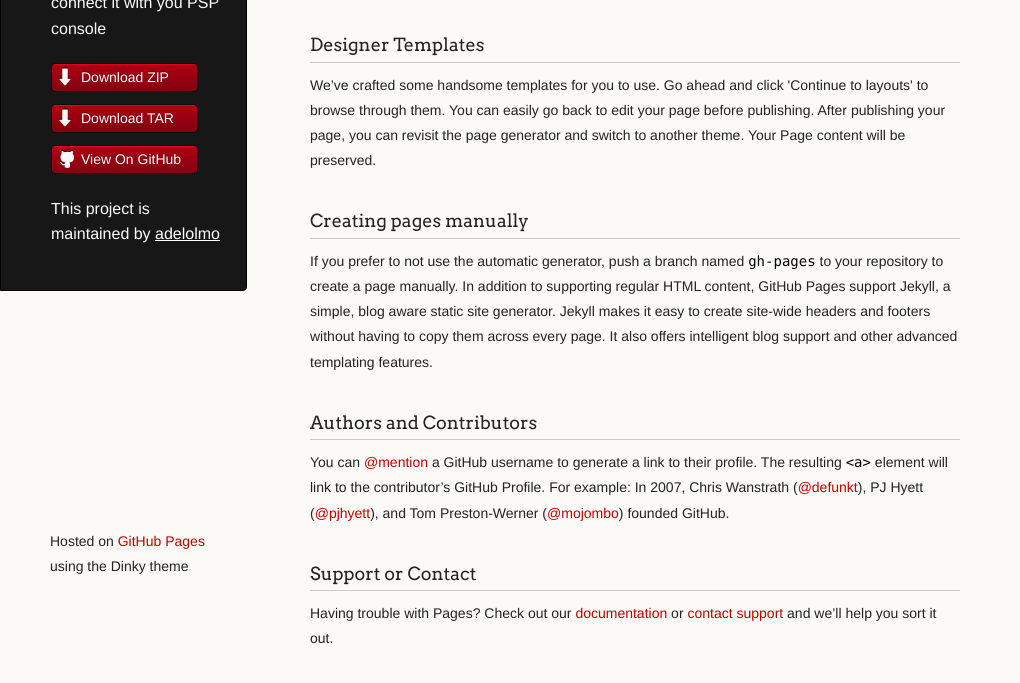
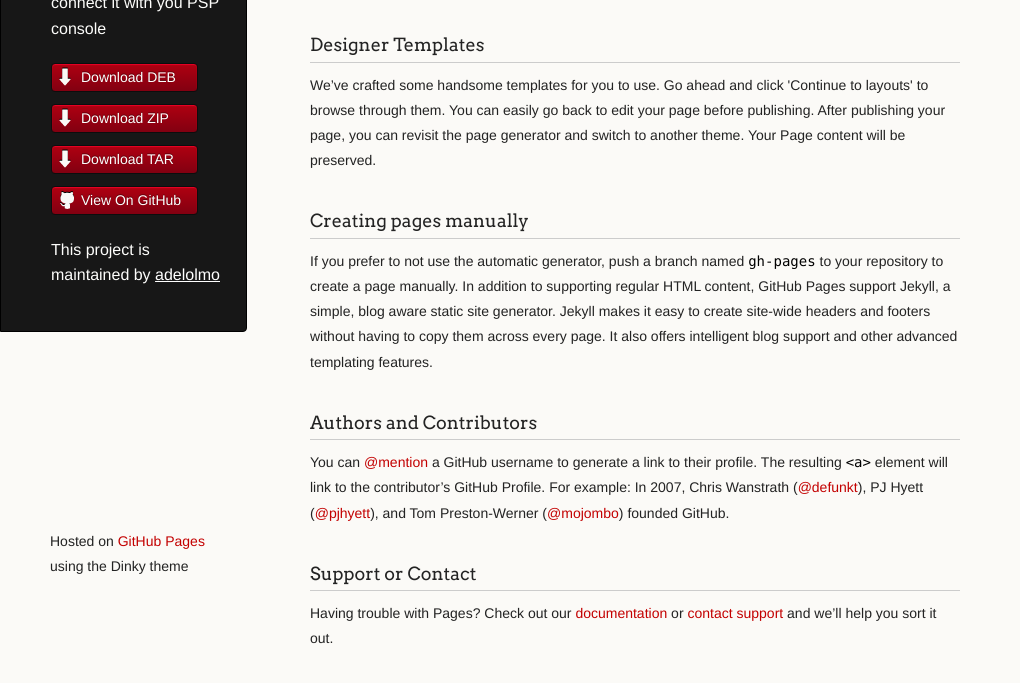
Before and after one commit to adelolmo/psplib, a plain HTML site: page index.html in a window 1280 px wide. Shown: the part 189-872 px from the top of the page, without its empty margins (0-1020 px from the left). Drawn offline with Linux system fonts and the light colour scheme.

Commit message:
add debian package link.

```diff
--- a/index.html
+++ b/index.html
@@ -20,6 +20,7 @@
         <p class="header">Organize your PSP games library and connect it with you PSP console</p>
 
         <ul>
+          <li class="download"><a class="buttons" href="https://github.com/adelolmo/psplib/releases/download/v1.1.0/psp-library-1.1.0.deb">Download DEB</a></li>
           <li class="download"><a class="buttons" href="https://github.com/adelolmo/psplib/zipball/master">Download ZIP</a></li>
           <li class="download"><a class="buttons" href="https://github.com/adelolmo/psplib/tarball/master">Download TAR</a></li>
           <li><a class="buttons github" href="https://github.com/adelolmo/psplib">View On GitHub</a></li>
```
Also changed, not shown: 1 other file.
